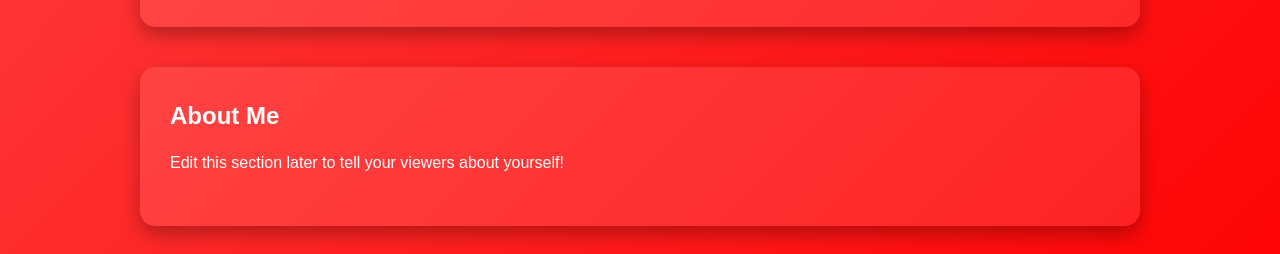
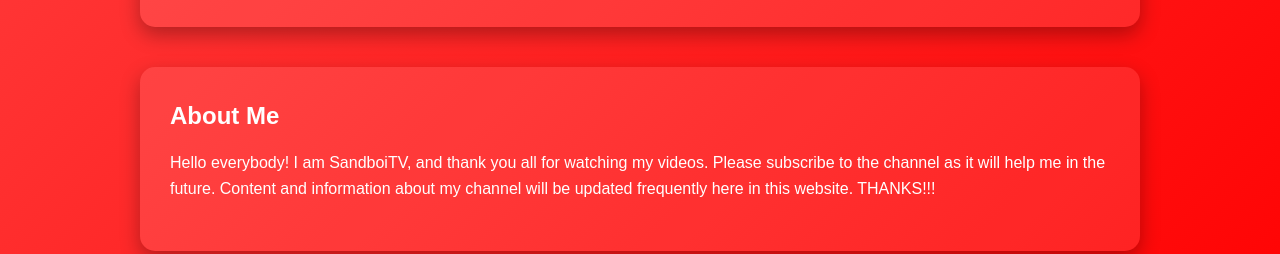
Before and after one commit to Geol2911/SandboiTV, a plain HTML site: page index.html in a window 1280 px wide. Shown: the part 733-987 px from the top of the page. Drawn offline with Linux system fonts and the light colour scheme.

Commit message:
index.html

```diff
--- a/index.html
+++ b/index.html
@@ -41,7 +41,8 @@
     <!-- About -->
     <section id="about" class="fade-in">
       <h2>About Me</h2>
-      <p>Edit this section later to tell your viewers about yourself!</p>
+      <p>Hello everybody! I am SandboiTV, and thank you all for watching my videos. Please subscribe to the channel as it will help me in the future.
+      Content and information about my channel will be updated frequently here in this website. THANKS!!!</p>
     </section>
   </main>
 
```
